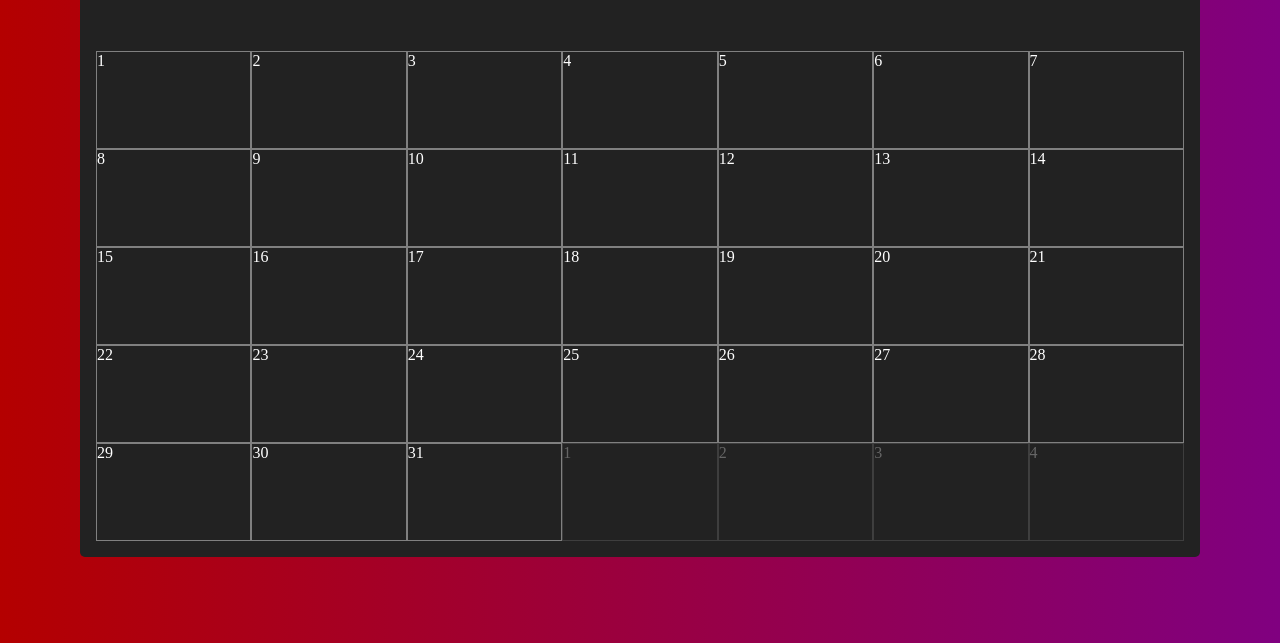
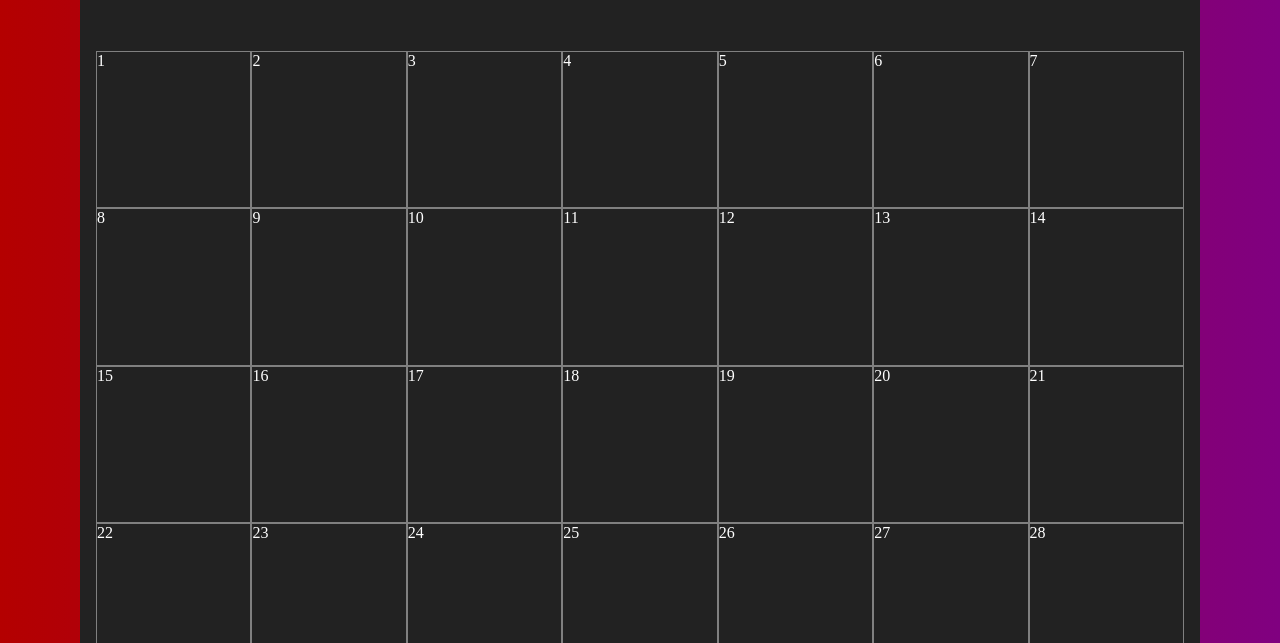
Before and after one commit to ctrachte/Kitchen-Calendar, a website: page index.html in a window 1280 px wide. Shown: the part 157-800 px from the top of the page. Drawn offline with Linux system fonts and the light colour scheme.

Commit message:
Making a mess of the calendar
Set a style that requires relative and absolute positioning of the elements, but I think we had planned on that anyway.  DO NOT PULL as is.

```diff
--- a/kitchenCalendar.css
+++ b/kitchenCalendar.css
@@ -2,6 +2,7 @@
     display: flex;
     margin:5rem;
     flex-wrap: wrap;
+    min-width: 800px;
 }
 
 .CalendarHeader {
@@ -31,8 +32,10 @@
 
 .leading-trailing-day {
     opacity:.3;
-    min-width: 96px;
-    min-height: 96px;
+    /* min-width: 96px;
+    min-height: 96px; */
+    position: relative;
+    padding-top: 100%;
 }
 
 .CalendarHeader > h1 {
@@ -71,14 +74,20 @@ svg:hover {
     display: none;
   }
 .day {
+    padding-top: 100%;
+    position: relative;
     background: #222;
     color: white;
     max-height: 2rem;
-    min-width: 96px;
-    min-height: 96px;
+    /* min-width: 96px; */
+    /* min-height: 96px; */
     -ms-overflow-style: none;  /* IE and Edge */
     scrollbar-width: none;  /* Firefox */
     overflow: auto;
+}
+.dayNumber {
+    position: absolute;
+    top: 0;
 }
 
 .event:hover {
@@ -90,6 +99,9 @@ svg:hover {
 .event {
     background-color: darkgrey;
     color:black;
+    position:absolute;
+    top: 2rem;
+    left: 1rem;
 }
 
 body {
```
